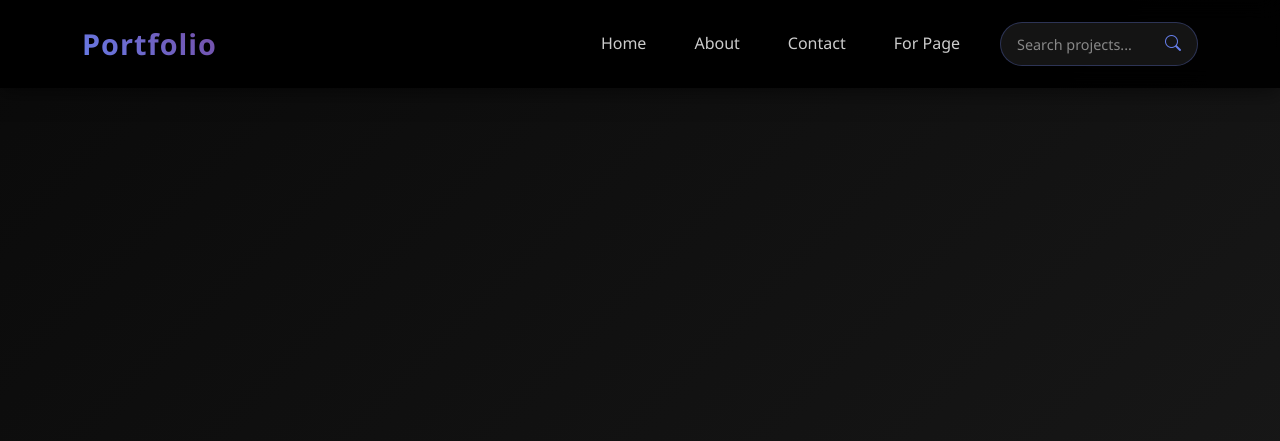
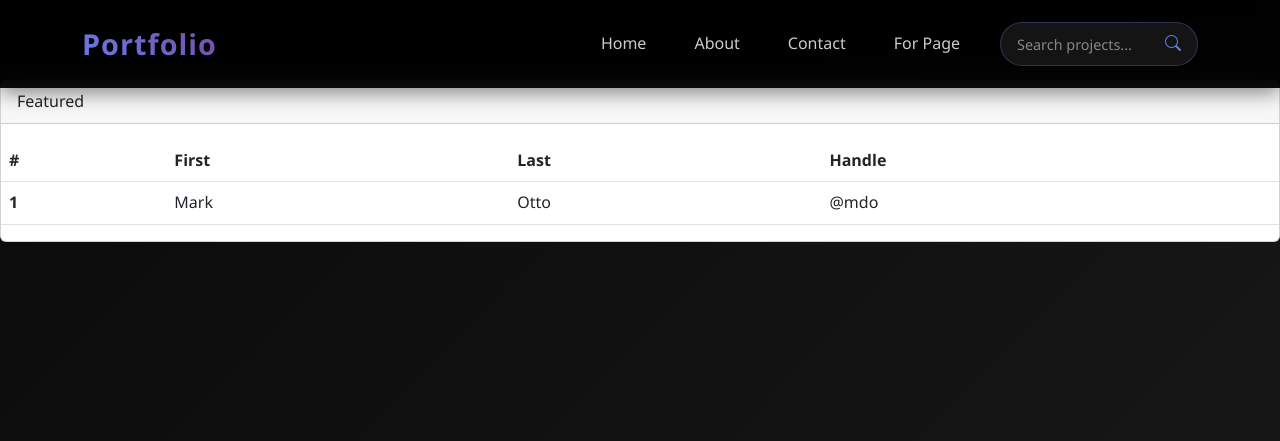
Before and after one commit to Lyheangheng/vercel_homepage, a Django app: page /for_Page/ in a window 1280 px wide. Shown: the top 441 px of the page. Run offline with Django 5.2, Linux system fonts and the light colour scheme.

Commit message:
add table to template

```diff
--- a/templates/for.html
+++ b/templates/for.html
@@ -1 +1,34 @@
 {% extends "base.html" %}
+{% block title %}For Page{% endblock %}
+{% block content %}
+
+
+<div class="card" style="">
+  <div class="card-header">
+    Featured
+  </div>
+  <div>
+    <table class="table table-striped">
+  <table class="table">
+  <thead>
+    <tr>
+      <th scope="col">#</th>
+      <th scope="col">First</th>
+      <th scope="col">Last</th>
+      <th scope="col">Handle</th>
+    </tr>
+  </thead>
+  <tbody>
+    <tr>
+      <th scope="row">1</th>
+      <td>Mark</td>
+      <td>Otto</td>
+      <td>@mdo</td>
+    </tr>
+  </tbody>
+</table>
+</table>
+  </div>
+</div>
+
+{% endblock content %}
```
Also changed, not shown: 2 other files.
